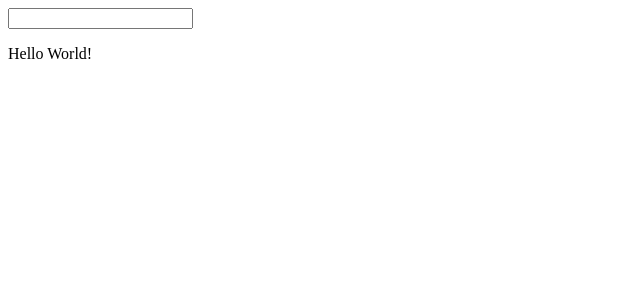
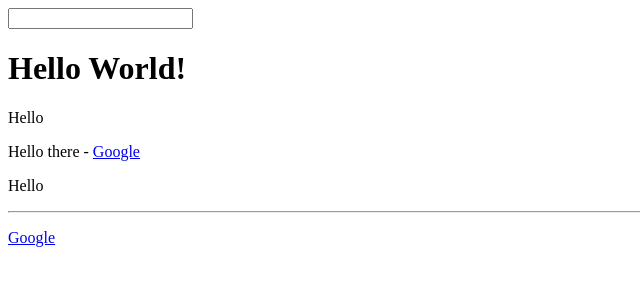
Before and after one commit to evelynstender/vuejs-studies, a plain HTML site: page Lessons/index.html in a window 1280 px wide. Shown: the whole page, without its empty margins (0-640 px from the left). Drawn offline with Linux system fonts and the light colour scheme.

Commit message:
Section 2 - First part

```diff
--- a/Lessons/index.html
+++ b/Lessons/index.html
@@ -9,18 +9,32 @@
 	<body>
 		<div id="app">
 			<input type="text" v-on:input="changeTitle">
+			<h1 v-once>{{ title }}</h1>
 			<p>{{ title }}</p>
+			<p>{{ sayHello() }} - <a v-bind:href="link">Google</a></p>
+			<p v-once>{{ sayHello2() }}</p>
+			<hr>
+			<p v-html="finishedLink"></p> <!-- USE THIS CAREFULLY -->
 		</div>
 		<script>
 			new Vue({
 				el: '#app',
 				data: {
-					title: 'Hello World!'
+					title: 'Hello World!',
+					link: 'https://www.google.com',
+					finishedLink: '<a href="https://www.google.com">Google</a>'
 				},
 				methods: {
 					changeTitle: function(event) {
 						this.title = event.target.value;
-					}
+					},
+					sayHello: function(event) {
+						return 'Hello there';
+					},
+					sayHello2: function(event) {
+						this.title = 'Hello'
+						return this.title;
+					},
 				}
 			});
 		</script>
```
